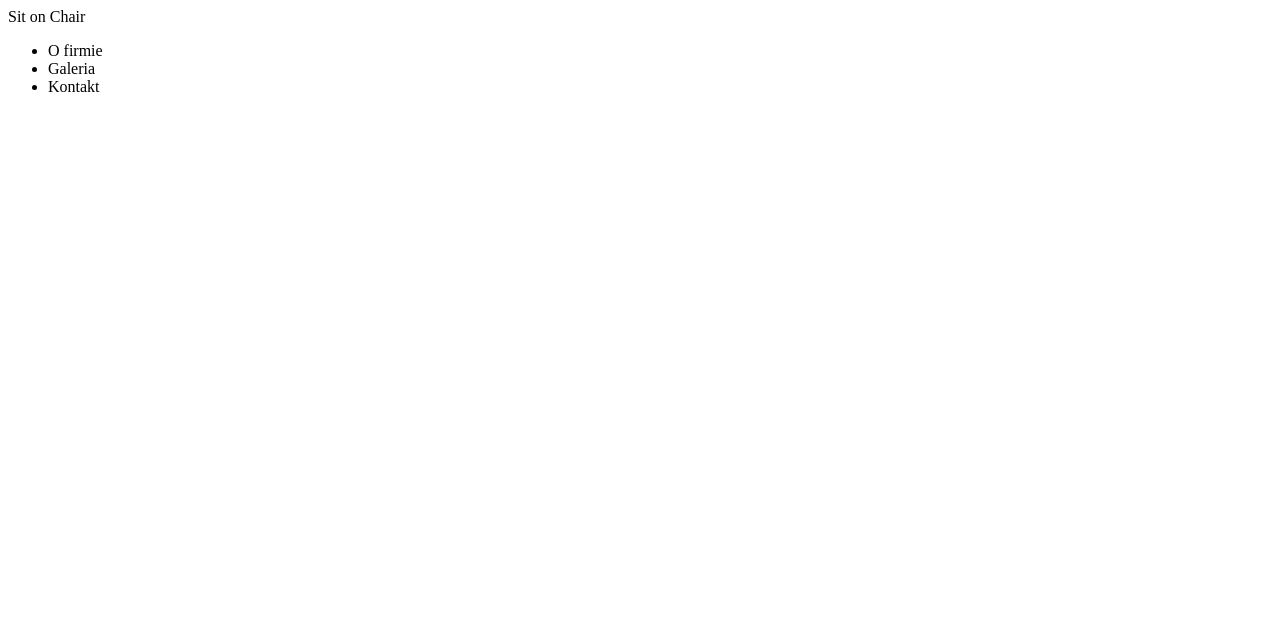
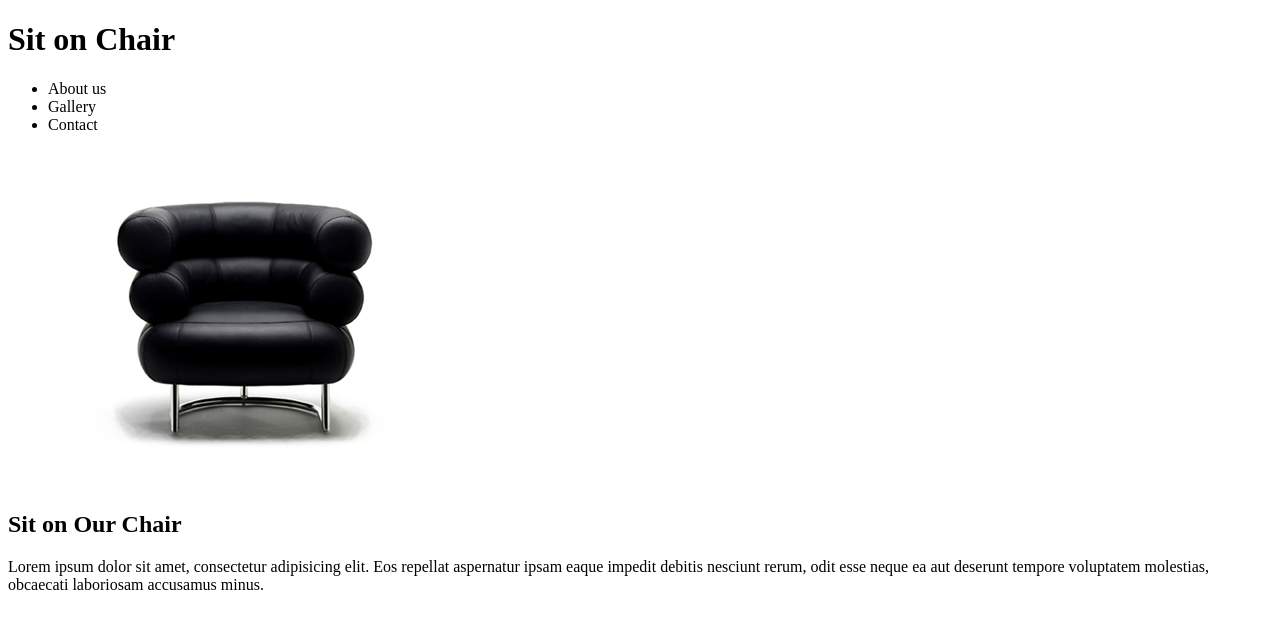
Before and after one commit to mlmmn/Sit-on-Chair, a plain HTML site: page index.html in a window 1280 px wide. Drawn offline with Linux system fonts and the light colour scheme.

Commit message:
add hero structure and content

```diff
--- a/index.html
+++ b/index.html
@@ -12,14 +12,14 @@
     <div class="container">
       <div class="row">
         <div class="col-6">
-          <span class="site-name">Sit on Chair</span>
+          <h1 class="site-name">Sit <span class="brand-em">on</span> Chair</h1>
         </div>
         <div class="col-6">
           <nav class="site-menu">
             <ul>
-              <li>O firmie</li>
-              <li>Galeria</li>
-              <li>Kontakt</li>
+              <li>About us</li>
+              <li>Gallery</li>
+              <li>Contact</li>
             </ul>
           </nav>
         </div>
@@ -28,7 +28,21 @@
   </header>
 
   <section class="hero">
-
+    <div class="container">
+      <div class="row">
+        <div class="col-12">
+          <div class="row">
+            <div class="col-5">
+              <img src="images/black_chair.png" alt="Comfortable black chair">
+            </div>
+            <div class="col-7">
+              <h2>Sit <span class="brand-em">on</span> Our <span class="brand-em">Chair</span></h2>
+              <p>Lorem ipsum dolor sit amet, consectetur adipisicing elit. Eos repellat aspernatur ipsam eaque impedit debitis nesciunt rerum, odit esse neque ea aut deserunt tempore voluptatem molestias, obcaecati laboriosam accusamus minus.</p>
+            </div>
+          </div>
+        </div>
+      </div>
+    </div>
   </section>
 
   <section class="showcase">
```
